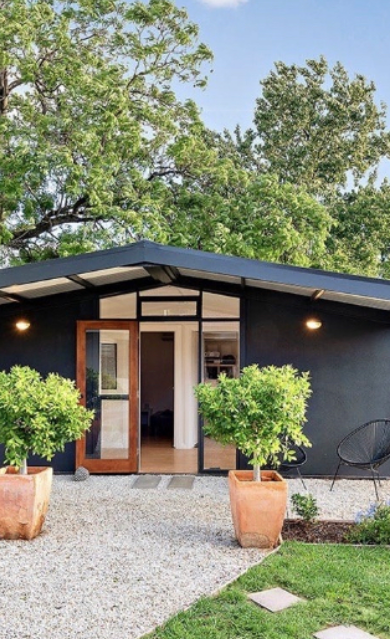
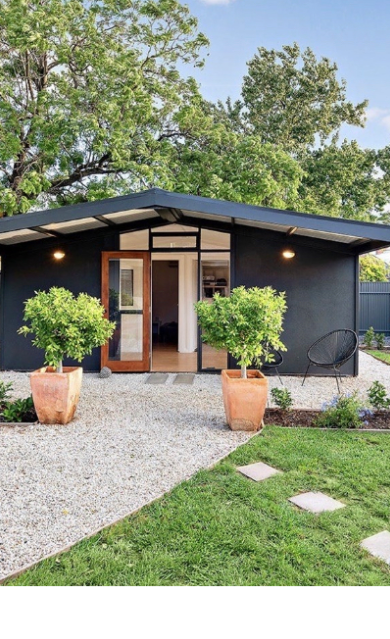
Before and after one commit to SamuelHeal/Lucy-Denham-Interiors, a plain HTML site: page index.html in a window 390 px wide. Shown: the part 128-767 px from the top of the page. Drawn offline with nearby package versions, Linux system fonts and the light colour scheme.

Commit message:
image error

```diff
--- a/style.css
+++ b/style.css
@@ -162,25 +162,12 @@ nav a {
     z-index: -10;
     background-size: cover;
     -webkit-background-size: cover;
-    -moz-background-size: cover;
-    -o-background-size: cover;
+    -moz-background-size: contain;
+    -o-background-size: contain;
 
   }
 
-  .hidden2 {
-      display: none;
-  }
-
-  @media screen and (max-width: 860px){
-    .main-image-container{
-        background-image: url("./Images/backyard.png");
-
-    }
-
-}
-
-
-.second-image-container {
+  .second-image-container {
     background-image: url("./Images/kitchen.jpeg");
     height: 600px;
     background-attachment: fixed;
@@ -195,6 +182,17 @@ nav a {
 
 
   }
+
+  @media screen and (max-width: 860px){
+    .main-image-container{
+        background-image: url("./Images/backyard.png");
+        height: 600px;
+    }
+
+}
+
+
+
 
 .about-container{
     font-family: Alcu;
```
